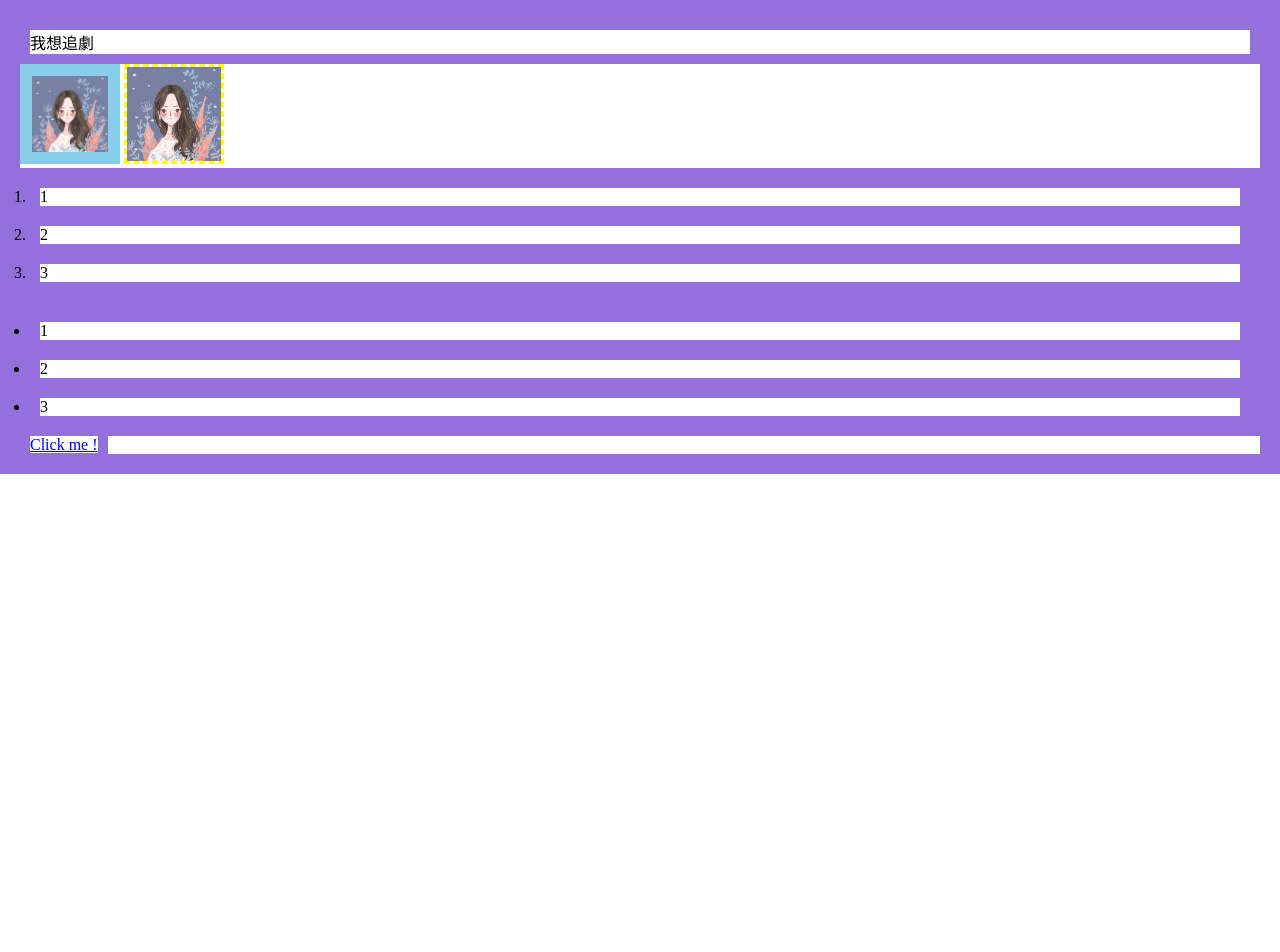
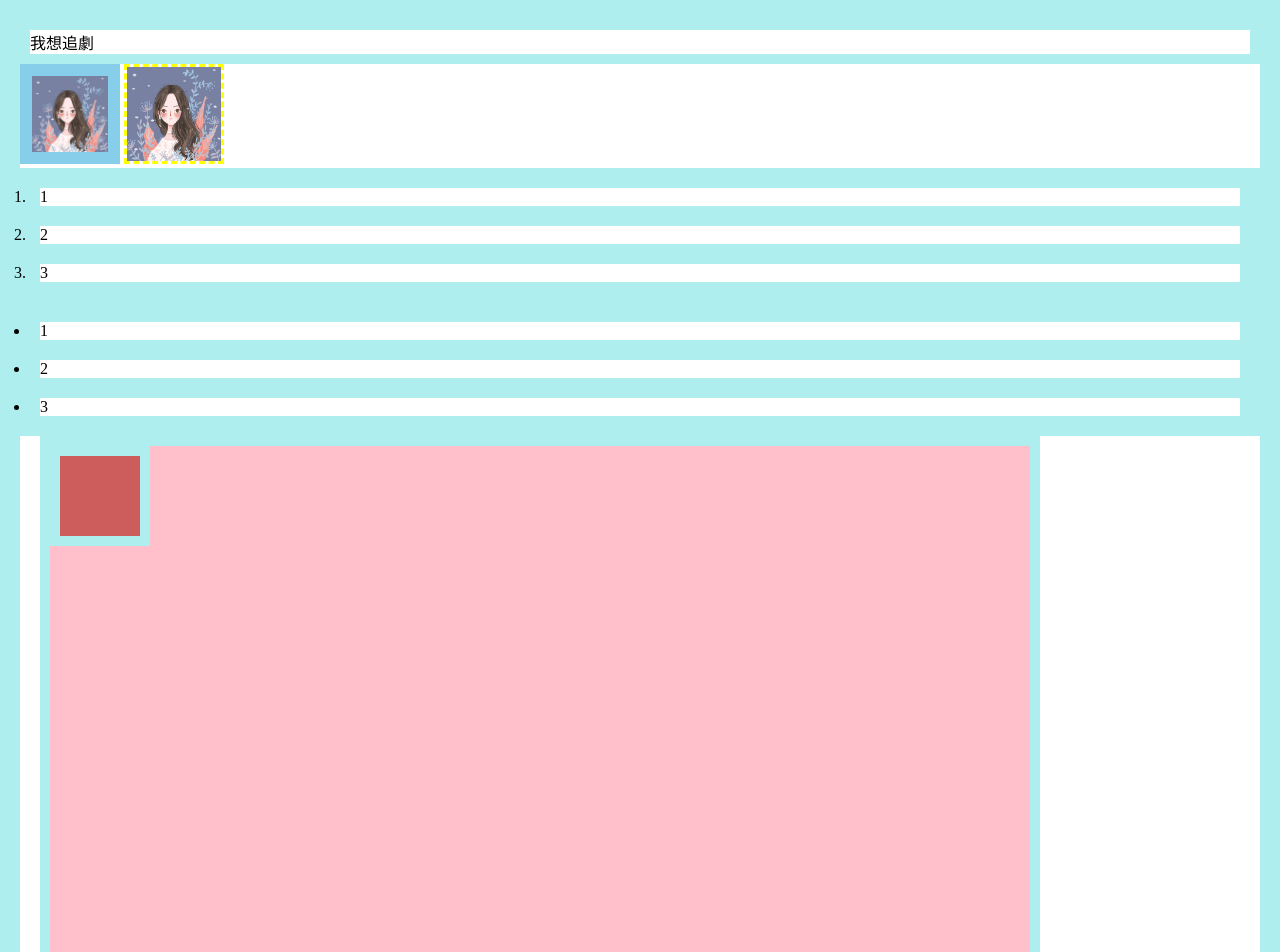
Before and after one commit to yohsiuhuang/yohsiuhuang, a plain HTML site: page index.html in a window 1280 px wide. Shown: the top 952 px of the page. Before the commit the page ends 800 px from the top, so only its background shows below. Drawn offline with Linux system fonts and the light colour scheme.

Commit message:
新增了相對位置relative

```diff
--- a/index.html
+++ b/index.html
@@ -19,6 +19,10 @@
     <li>2</li>
     <li>3</li>
 </ul>
+<div class="relative">
+    <div class="absolute"></div>
+
+</div>
 <a href="yt2288.html" target="_blank"> Click me !</a>
 
 </body>
--- a/yy85.css
+++ b/yy85.css
@@ -1,6 +1,6 @@
 * {
     box-sizing: border-box;
-    border: 10px solid mediumpurple;
+    border: 10px solid paleturquoise;
     margin: 0;
     padding: 0;
 }
@@ -17,6 +17,20 @@ img {
 .img-start1 {
     border: 2px solid skyblue;
 }
-#img-master{
+
+#img-master {
     border: 3px dashed yellow;
 }
+
+.relative {
+    margin-left: 20px;
+    background: pink;
+    width: 1000px;
+    height: 1000px;
+}
+
+.absolute {
+    background: indianred;
+    width: 100px;
+    height: 100px;
+}
```
